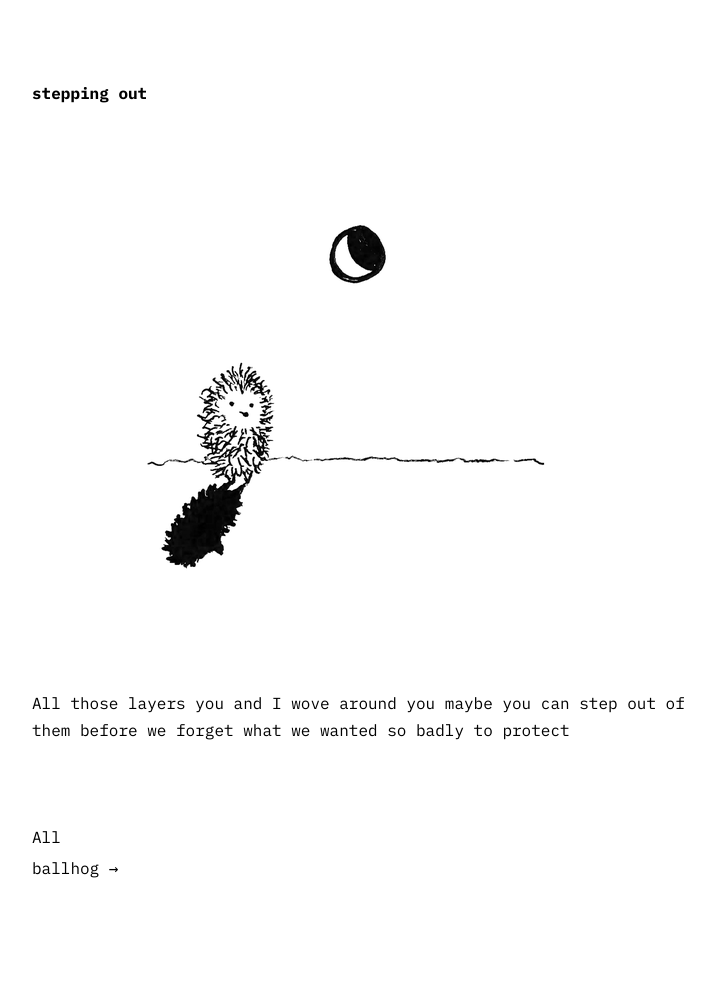
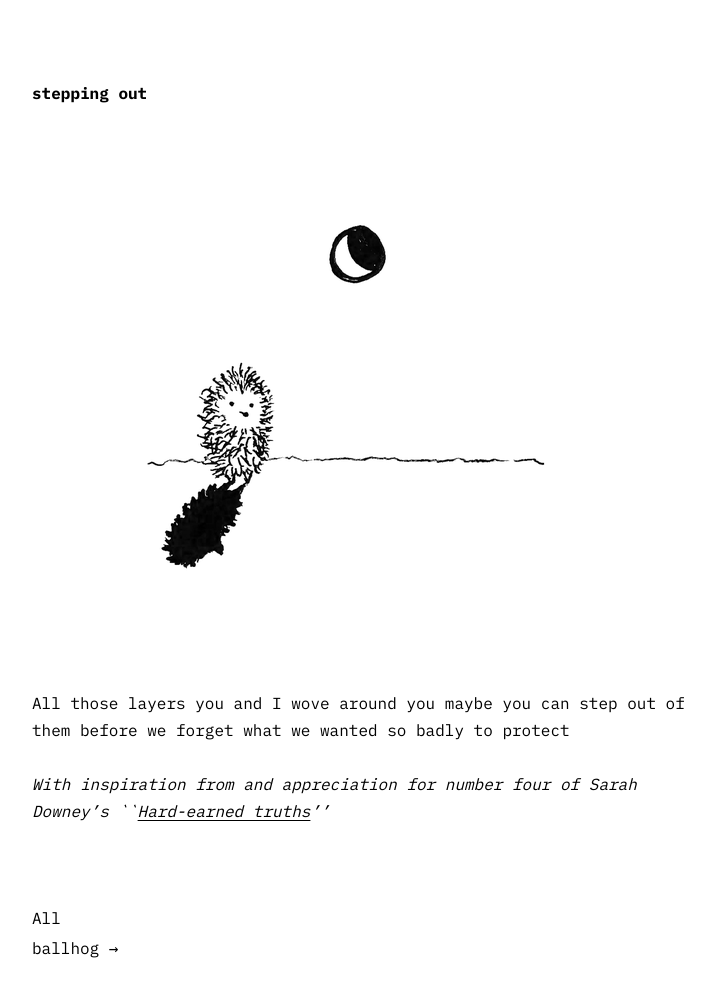
Before and after one commit to jbejjani2022/jbejjani2022.github.io, an Astro site: page /intothefog/stepping_out in a window 1280 px wide. Shown: the whole page, without its empty margins (276-991 px from the left). Before the commit the page ends 930 px from the top, so only its background shows below. Built offline with nearby package versions, Linux system fonts and the light colour scheme; Astro itself is replaced by a stand-in of ours; some packages are replaced by stand-ins of ours.

Commit message:
reference sarah downey

```diff
--- a/src/content/fog/stepping_out.md
+++ b/src/content/fog/stepping_out.md
@@ -10,3 +10,6 @@ All those layers
 you and I wove around you
 maybe you can step out of them
 before we forget what we wanted so badly to protect
+
+
+*With inspiration from and appreciation for number four of Sarah Downey's ``[Hard-earned truths](https://www.sarahadowney.com/post/hard-earned-truths-i-ve-learned-about-the-universe)''*
```
